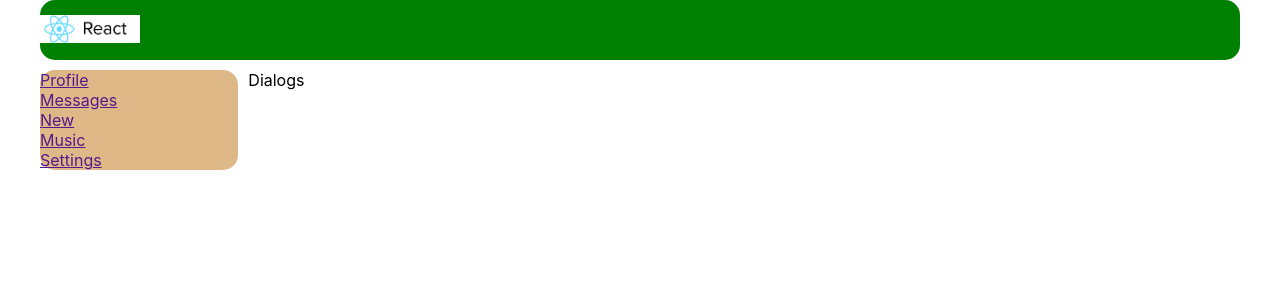
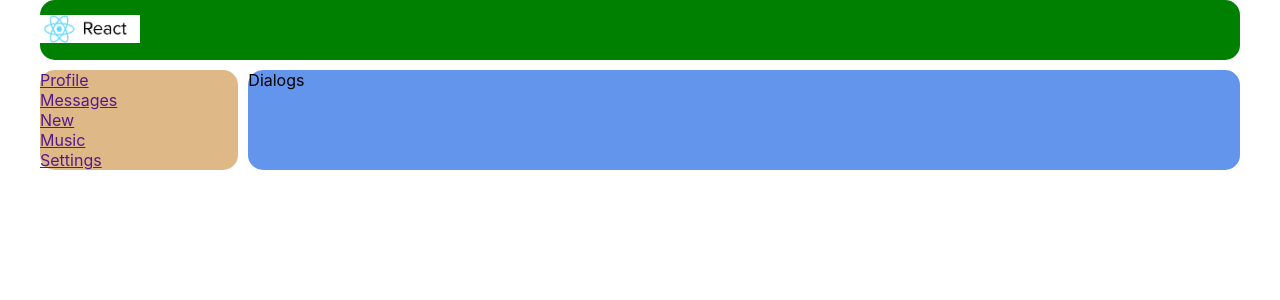
Before and after one commit to AndreyZaytsev90/IT-INCUBATOR, a React (Create React App) app in the folder tempyarn/my-app/: page / in a window 1280 px wide. Shown: the top 300 px of the page. Built offline with nearby package versions, Linux system fonts and the light colour scheme.

Commit message:
changed files

```diff
--- a/tempyarn/my-app/src/App.css
+++ b/tempyarn/my-app/src/App.css
@@ -11,3 +11,14 @@
     grid-gap: 10px;
 
 }
+
+.app-wrapper-content {
+    grid-area: c;
+    background-color: cornflowerblue;
+    border-radius: 15px;
+
+}
+
+.app-wrapper-content img {
+    border-radius: 15px;
+}
--- a/tempyarn/my-app/src/App.tsx
+++ b/tempyarn/my-app/src/App.tsx
@@ -9,11 +9,13 @@ import Dialogs from './components/Dialogs/Dialogs';
 
 const App = () => {
     return (
-        <div className="app-wrapper">
+        <div className={"app-wrapper"}>
             <Header/>
             <Navbar/>
             {/*  <Profile/>*/}
-            <Dialogs/>
+           <div className={"app-wrapper-content"}>
+               <Dialogs/>
+           </div>
         </div>
     );
 }
--- a/tempyarn/my-app/src/components/Dialogs/Dialogs.tsx
+++ b/tempyarn/my-app/src/components/Dialogs/Dialogs.tsx
@@ -1,4 +1,5 @@
 import React from "react";
+import s from "./Dialogs.module.css"
 
 const Dialogs = () => {
   return (
--- a/tempyarn/my-app/src/components/Profile/Profile.tsx
+++ b/tempyarn/my-app/src/components/Profile/Profile.tsx
@@ -5,7 +5,7 @@ import MyPosts from "./My posts/MyPosts";
 
 const Profile = () => {
     return (
-        <div className={s.content}>
+        <div>
             <div>
                 <img alt="night"
                      src="https://i.pinimg.com/originals/8e/61/ff/8e61ff28302b6fef1057d1b5afb52d3f.png"/>
```
Also changed, not shown: tempyarn/my-app/src/components/Profile/Profile.module.css (deleted, +0 -14 lines), tempyarn/my-app/src/components/Dialogs/Dialogs.module.css (added). Lines whose indentation alone changed are shown as unchanged.
